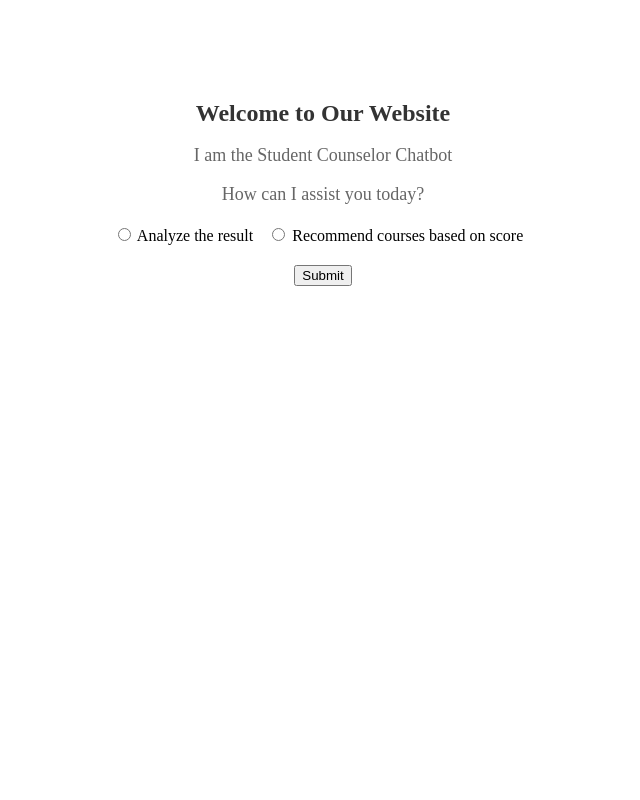
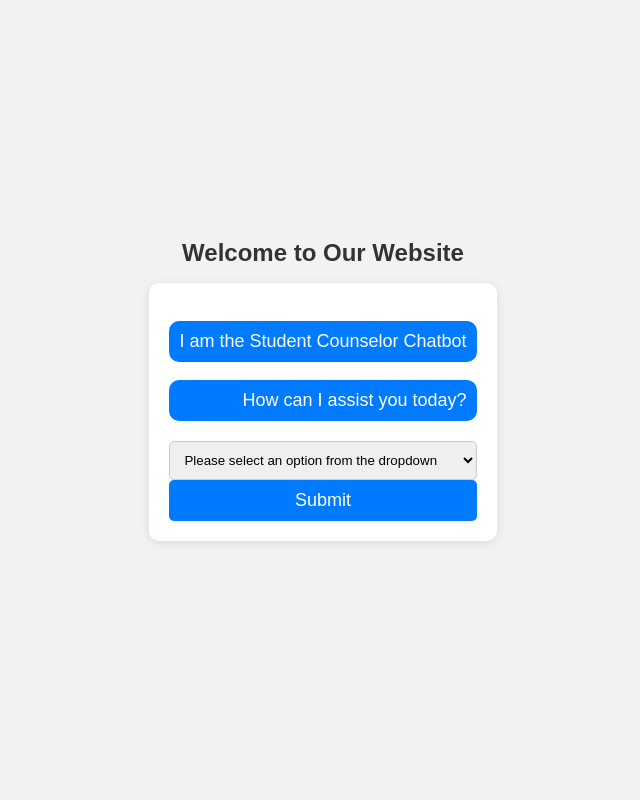
Before and after one commit to itsmeanmolsaxena/Student_counselor, a Flask app: page /options in a window 1280 px wide. Shown: the whole page, without its empty margins (317-957 px from the left). Run offline with Flask 3, Linux system fonts and the light colour scheme.

```diff
--- a/app.py
+++ b/app.py
@@ -32,6 +32,7 @@ def details_datapoint():
             parental_level_of_education=request.form.get('parental_level_of_education'),
             lunch=request.form.get('lunch'),
             IsFirstChild=request.form.get('IsFirstChild'),
+            PracticeSport=request.form.get('IsFirstChild'),
             reading_score=float(request.form.get('writing_score')),
             writing_score=float(request.form.get('reading_score')),
             math_score=float(request.form.get('math_score')),
--- a/src/pipelines/analysis_pipeline.py
+++ b/src/pipelines/analysis_pipeline.py
@@ -14,6 +14,7 @@ class CustomData:
         parental_level_of_education,
         lunch: str,
         IsFirstChild: str,
+        PracticeSport: str,
         reading_score: int,
         writing_score: int,
         math_score: int):
@@ -27,6 +28,8 @@ class CustomData:
         self.lunch = lunch
 
         self.IsFirstChild = IsFirstChild
+
+        self.PracticeSport = PracticeSport
 
         self.reading_score = reading_score
 
@@ -42,6 +45,7 @@ class CustomData:
                 "parental_level_of_education": [self.parental_level_of_education],
                 "lunch": [self.lunch],
                 "IsFirstChild": [self.IsFirstChild],
+                "PracticeSport": [self.PracticeSport],
                 "reading_score": [self.reading_score],
                 "writing_score": [self.writing_score],
                 "math_score": [self.math_score],
--- a/templates/chatbot_options.html
+++ b/templates/chatbot_options.html
@@ -5,69 +5,126 @@
   <style>
     /* Add your custom CSS styling here */
 
+    body {
+      font-family: Arial, sans-serif;
+      background-color: #f2f2f2;
+      margin: 0;
+      padding: 0;
+      display: flex;
+      align-items: center;
+      justify-content: center;
+      height: 100vh;
+      text-align: center;
+    }
+
     .container {
-      text-align: center;
-      margin-top: 100px;
+      max-width: 400px;
+      padding: 20px;
+      box-sizing: border-box;
     }
 
     h1 {
       font-size: 24px;
       color: #333;
+      margin-top: 0;
+    }
+
+    .chat-container {
+      background-color: #fff;
+      border-radius: 10px;
+      box-shadow: 0 2px 10px rgba(0, 0, 0, 0.1);
+      padding: 20px;
+      margin-bottom: 20px;
     }
 
     .chat-bot {
       font-size: 18px;
       color: #666;
+      margin-bottom: 10px;
     }
 
     .options {
       margin-top: 20px;
     }
 
-    .options label {
-      margin-right: 10px;
+    .options select {
+      width: 100%;
+      padding: 10px;
+      border-radius: 5px;
+      border: 1px solid #ccc;
     }
 
     .submit-button {
-      margin-top: 20px;
+      display: block;
+      width: 100%;
+      padding: 10px 20px;
+      background-color: #007bff;
+      color: #ffffff;
+      font-size: 18px;
+      border-radius: 5px;
+      text-decoration: none;
+      transition: background-color 0.3s;
+      text-align: center;
+      border: none;
+      cursor: pointer;
+    }
+
+    .user-message,
+    .bot-message {
+      border-radius: 10px;
+      padding: 10px;
+      margin-bottom: 10px;
+    }
+
+    .user-message {
+      background-color: #e6e6e6;
+      text-align: left;
+    }
+
+    .bot-message {
+      background-color: #007bff;
+      color: #ffffff;
+      text-align: right;
     }
   </style>
 </head>
 <body>
   <div class="container">
     <h1>Welcome to Our Website</h1>
-    <p class="chat-bot">I am the Student Counselor Chatbot</p>
-    <p class="chat-bot">How can I assist you today?</p>
+    <div class="chat-container">
+      <div class="chat-bot">
+        <p class="bot-message">I am the Student Counselor Chatbot</p>
+        <p class="bot-message">How can I assist you today?</p>
+      </div>
 
-    <div class="options">
-      <label>
-        <input type="radio" name="chat-option" value="analyze">
-        Analyze the result
-      </label>
-      <label>
-        <input type="radio" name="chat-option" value="recommend-course">
-        Recommend courses based on score
-      </label>
+      <div class="options">
+        <select name="chat-option" required>
+          <option value="" disabled selected>Please select an option from the dropdown</option>
+          <option value="analyze">Analyze the result</option>
+          <option value="recommend-course">Recommend courses based on score</option>
+        </select>
+      </div>
+
+      <button class="submit-button" onclick="processInput()">Submit</button>
     </div>
 
-    <button class="submit-button" onclick="processInput()">Submit</button>
+    <div id="conversation"></div>
   </div>
 
   <script>
     function processInput() {
-      var options = document.getElementsByName("chat-option");
-      var selectedOption;
-
-      for (var i = 0; i < options.length; i++) {
-        if (options[i].checked) {
-          selectedOption = options[i].value;
-          break;
-        }
-      }
+      var optionSelect = document.querySelector('select[name="chat-option"]');
+      var selectedOption = optionSelect.value;
 
       if (selectedOption === "analyze") {
+        document.getElementById("conversation").innerHTML += `
+          <p class="user-message">Analyze the result</p>
+        `;
         window.location.href = "details";
       } else if (selectedOption === "recommend-course") {
+        document.getElementById("conversation").innerHTML += `
+          <p class="user-message">Recommend courses based on score</p>
+        `;
         window.location.href = "course";
       }
     }
```
Also changed, not shown: templates/student_details.html (+16 -0 lines).
